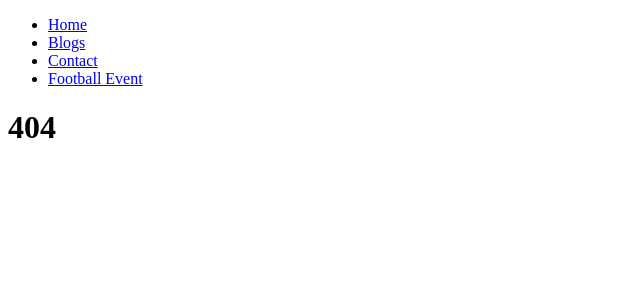
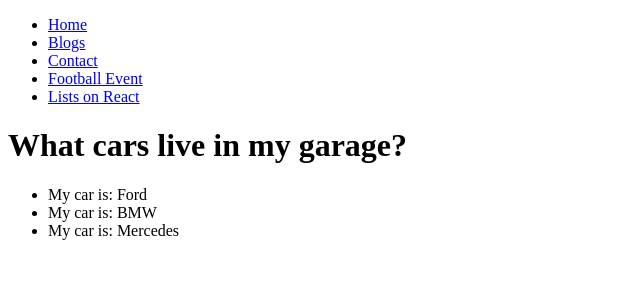
Before and after one commit to hugotb88/react-certification, a React (Create React App) app: page /lists in a window 1280 px wide. Before the commit this address had no page. Shown: the top 300 px of the page, without its empty margins (0-640 px from the left). Built offline with nearby package versions, Linux system fonts and the light colour scheme.

Commit message:
Basic example of Lists

```diff
--- /dev/null
+++ b/src/React/Lists/Car.js
@@ -0,0 +1,8 @@
+/*
+    Resource for List Example
+*/
+function Car(props) {
+    return <li>My car is: {props.brand}</li>;
+}
+
+export default Car;
--- /dev/null
+++ b/src/React/Lists/Garage.js
@@ -0,0 +1,18 @@
+import Car from './Car'
+/*
+    Component used for List Example
+*/
+function Garage() {
+    const cars = ['Ford', 'BMW', 'Mercedes'];
+
+    return (
+        <>
+            <h1>What cars live in my garage?</h1>
+            <ul>
+                {cars.map( (car) => <Car brand={car} />)}
+            </ul>
+        </>
+    );
+}
+
+export default Garage;
--- a/src/React/Router/Layout.js
+++ b/src/React/Router/Layout.js
@@ -25,6 +25,9 @@ const Layout = () => {
           <li>
             <Link to="/events">Football Event</Link>
           </li>
+          <li>
+            <Link to="/lists">Lists on React</Link>
+          </li>
         </ul>
       </nav>
 
--- a/src/index.js
+++ b/src/index.js
@@ -7,7 +7,8 @@ import Contact from "./React/Router/Contact";
 import NoPage from "./React/Router/NoPage";
 import Home from "./React/Router/Home";
 import Football from "./React/Events/Football";
-
+import Car from './React/Lists/Car';
+import Garage from './React/Lists/Garage';
 /*
 
 We wrap our content first with <BrowserRouter>.
@@ -27,10 +28,12 @@ export default function App() {
                     <Route path="blogs" element={ <Blogs /> } />
                     <Route path="contact" element={ <Contact /> } />
                     <Route path="events" element={ <Football /> } />
+                    <Route path="lists" element={ <Garage /> } />
                     <Route path="*" element={ <NoPage /> } />
                 </Route>
             </Routes>
         </BrowserRouter>
+
     );
 }
 
```
Also changed, not shown: src/React/Lists/Concepts.js (added, +24 -0 lines).
